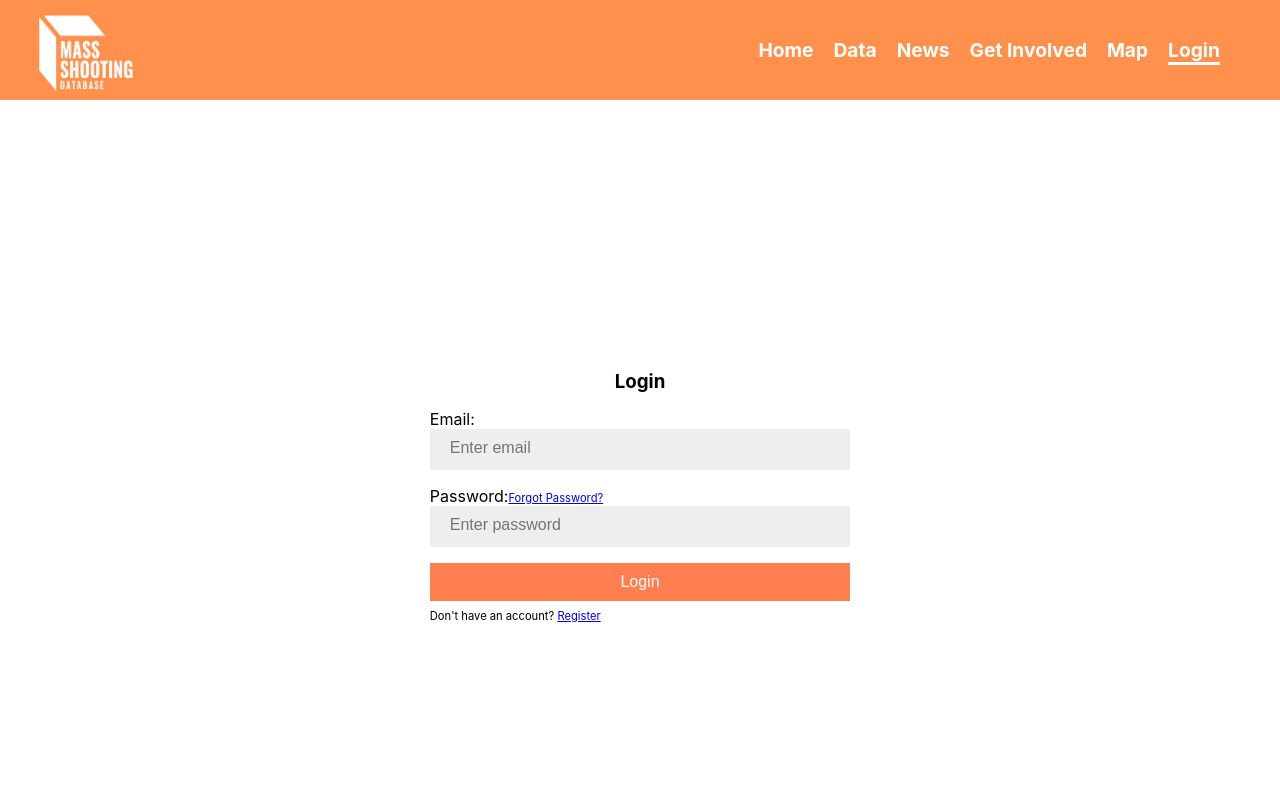
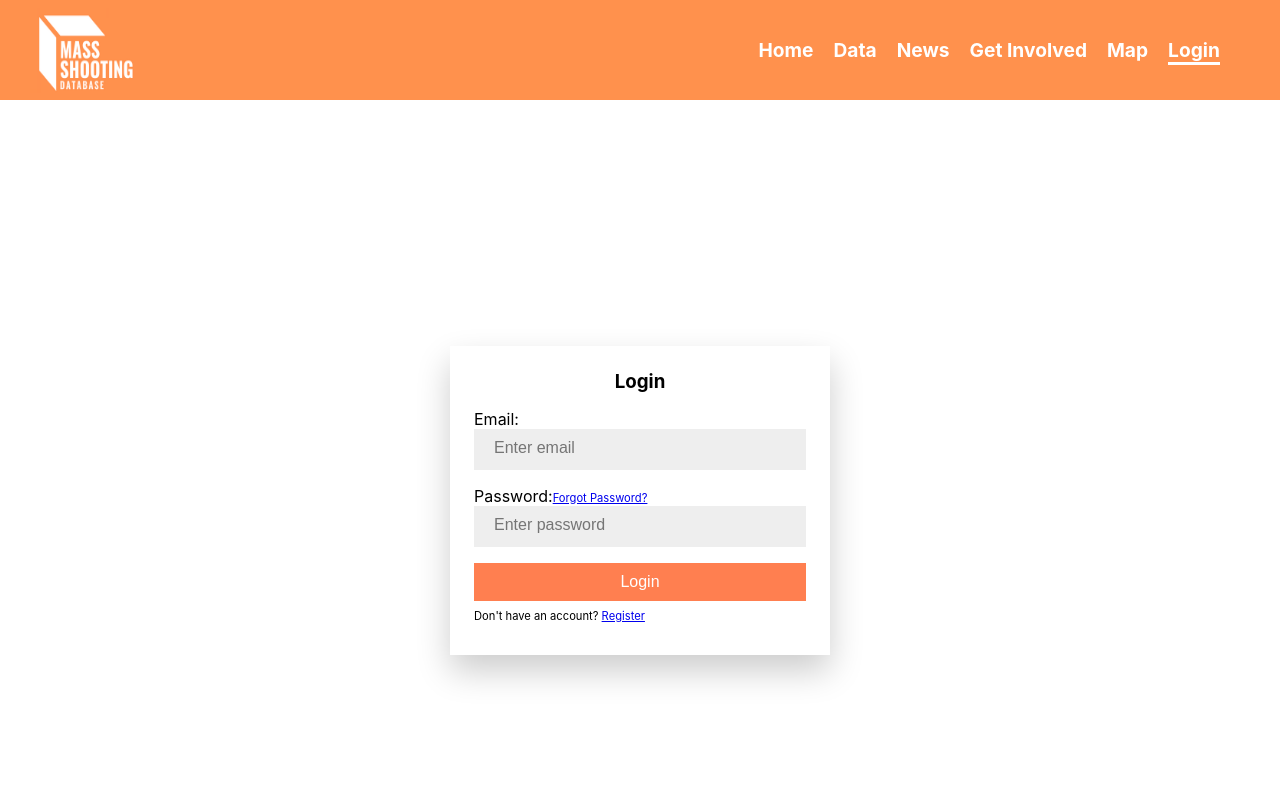
Before and after one commit to massshootingdatabase/MSDWebsite, a React (Create React App) app in the folder client/: page /login in a window 1280 px wide. Shown: the top 800 px of the page. Built offline with nearby package versions, Linux system fonts and the light colour scheme.

Commit message:
fixed login screen form css field

```diff
--- a/client/src/components/screens/LoginScreen.css
+++ b/client/src/components/screens/LoginScreen.css
@@ -7,7 +7,7 @@
 
 }
 
-.loginscreen__form {
+.login-screen__form {
     width: 380px;
     padding: 1.5rem;
     box-shadow: 0 1rem 2rem rgba(0, 0, 0, 0.2);
```
